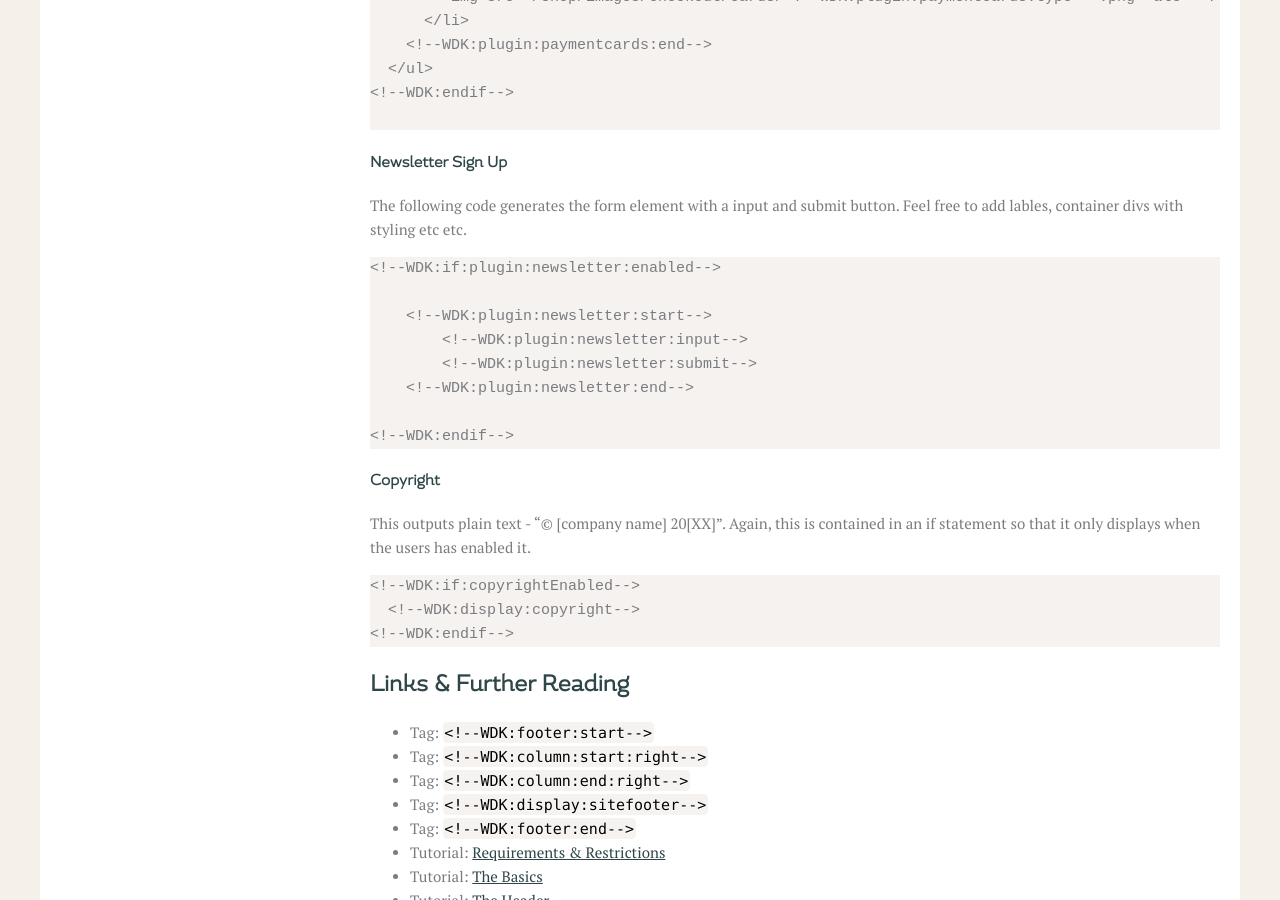
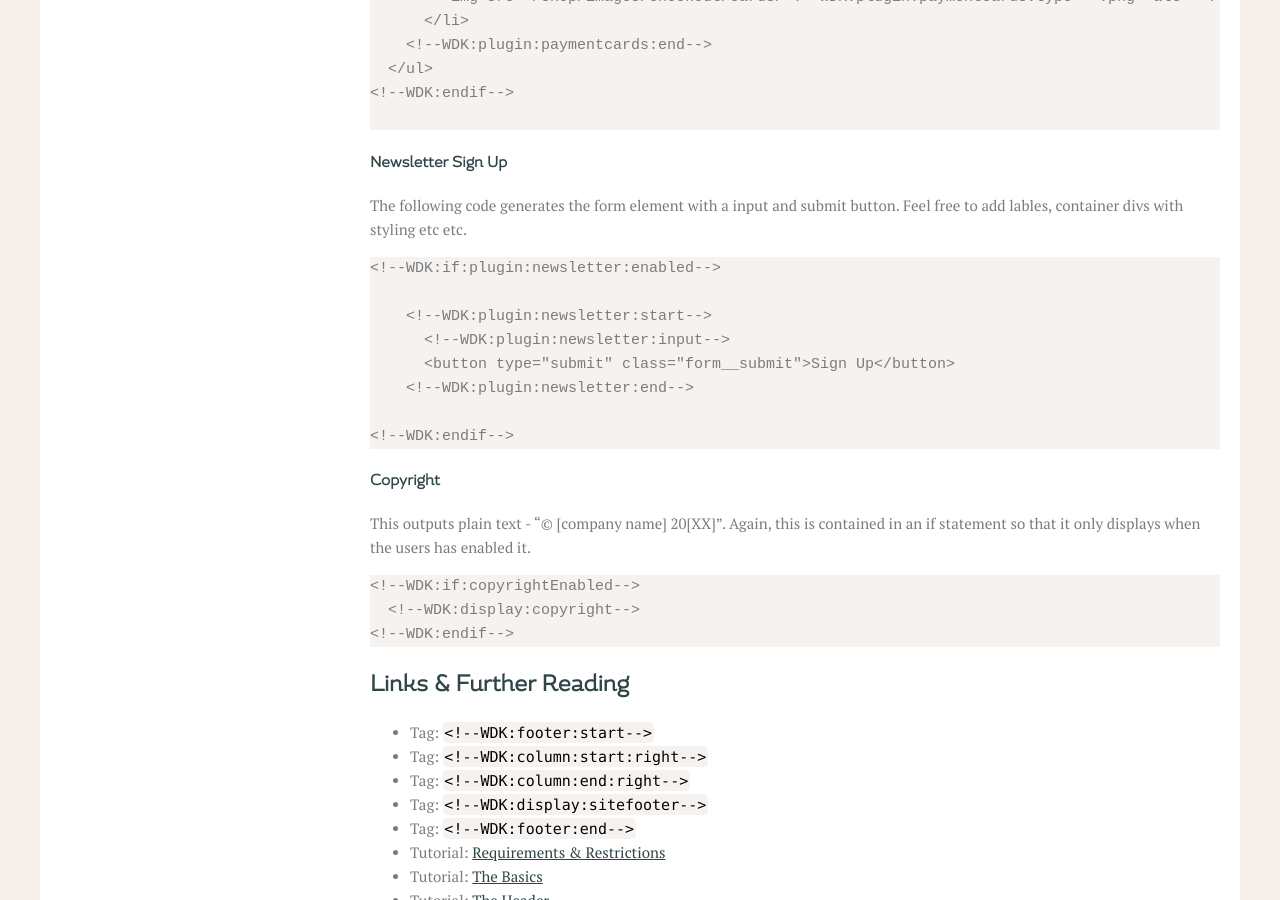
Before and after one commit to createdotnet/wdk, a Jekyll site: the page built from _tutorials/the-footer.md, in a window 1280 px wide and 900 px high, scrolled down 2137 px. Built offline with Jekyll 4.4.1, drawn with Linux system fonts in a browser that asks for light colours.

Commit message:
Fixes #18

```diff
--- a/_tutorials/the-footer.md
+++ b/_tutorials/the-footer.md
@@ -99,8 +99,8 @@ The following code generates the form element with a input and submit button. Fe
 <!--WDK:if:plugin:newsletter:enabled-->
 
     <!--WDK:plugin:newsletter:start-->
-        <!--WDK:plugin:newsletter:input-->
-        <!--WDK:plugin:newsletter:submit-->
+      <!--WDK:plugin:newsletter:input-->
+      <button type="submit" class="form__submit">Sign Up</button>
     <!--WDK:plugin:newsletter:end-->
 
 <!--WDK:endif-->
```
